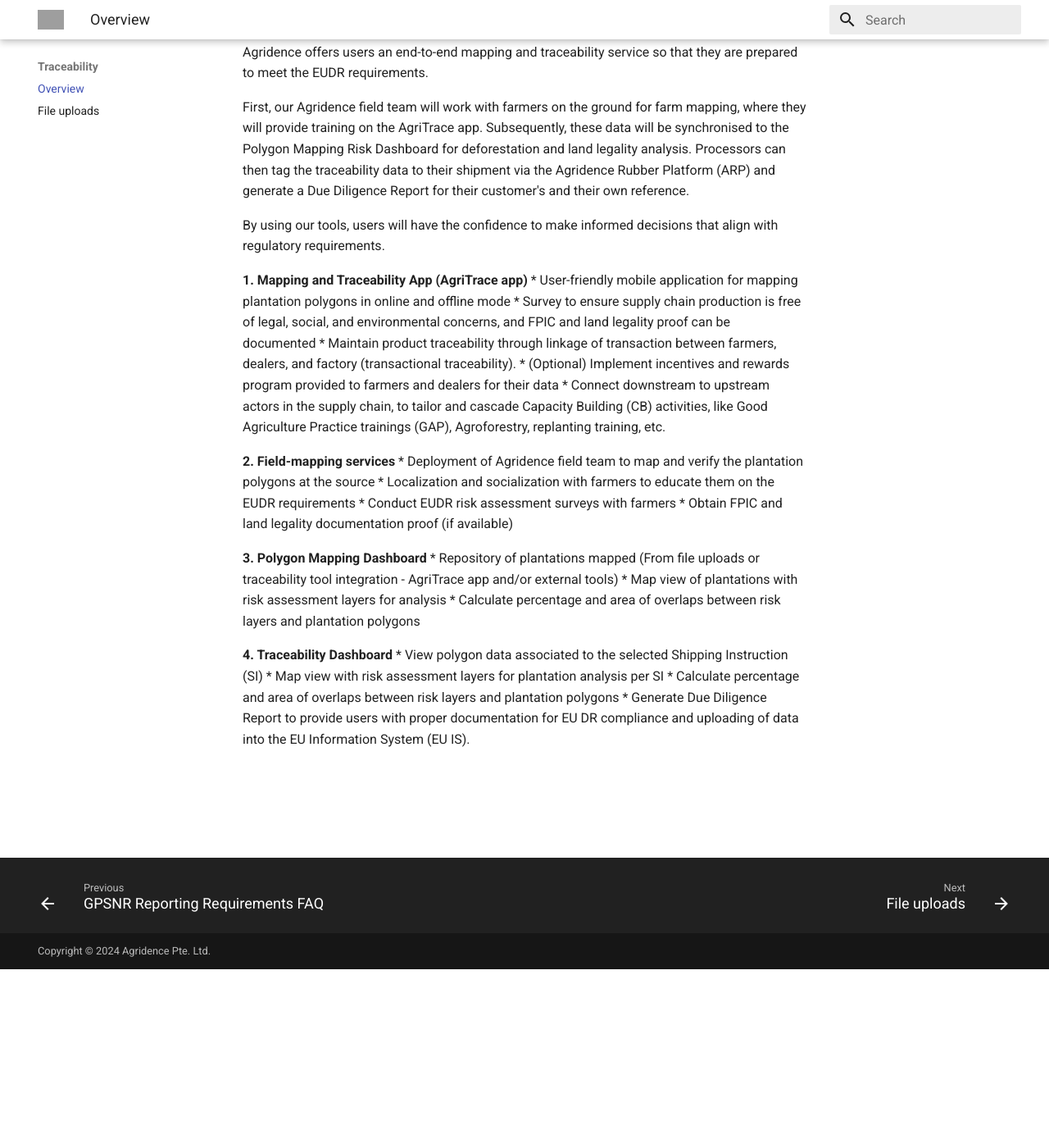
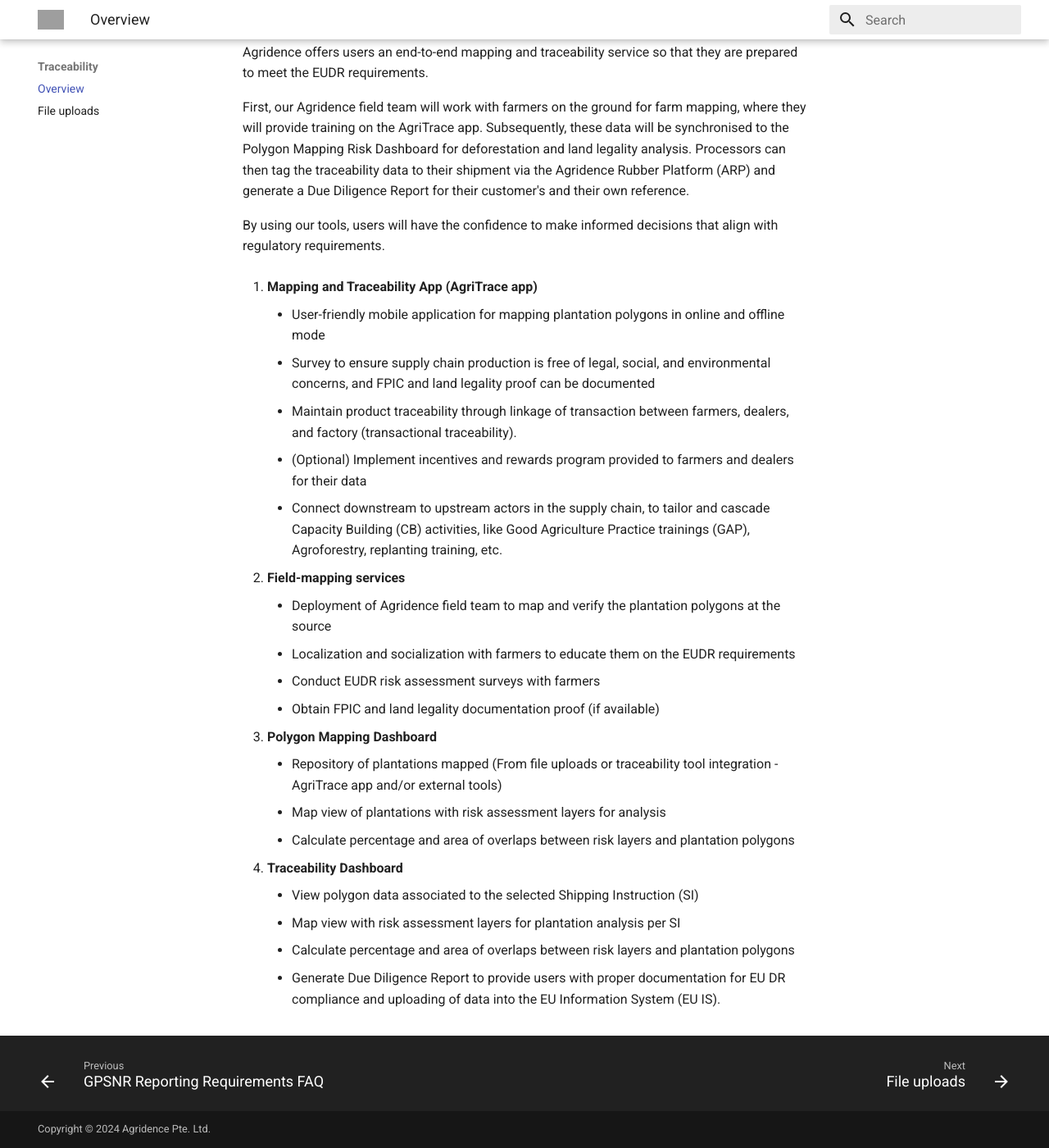
Before and after one commit to Agridence/public-docs, an MkDocs documentation site: the page built from docs/traceability/README.md, in a window 1280 px wide and 1400 px high, scrolled down 218 px. Shown: the whole window at 82% size. Built offline with MkDocs 1.6.1 and Material for MkDocs 9.7.7, drawn with Linux system fonts in a browser that asks for light colours; grey boxes are pictures that could not be loaded.

Commit message:
indentation

```diff
--- a/docs/traceability/README.md
+++ b/docs/traceability/README.md
@@ -6,26 +6,26 @@ First, our Agridence field team will work with farmers on the ground for farm ma
 
 By using our tools, users will have the confidence to make informed decisions that align with regulatory requirements.
 
-**1. Mapping and Traceability App (AgriTrace app)**
-* User-friendly mobile application for mapping plantation polygons in online and offline mode
-* Survey to ensure supply chain production is free of legal, social, and environmental concerns, and FPIC and land legality proof can be documented
-* Maintain product traceability through linkage of transaction between farmers, dealers, and factory (transactional traceability).
-* (Optional) Implement incentives and rewards program provided to farmers and dealers for their data
-* Connect downstream to upstream actors in the supply chain, to tailor and cascade Capacity Building (CB) activities, like Good Agriculture Practice trainings (GAP), Agroforestry, replanting training, etc.
+1. **Mapping and Traceability App (AgriTrace app)**
+    * User-friendly mobile application for mapping plantation polygons in online and offline mode
+    * Survey to ensure supply chain production is free of legal, social, and environmental concerns, and FPIC and land legality proof can be documented
+    * Maintain product traceability through linkage of transaction between farmers, dealers, and factory (transactional traceability).
+    * (Optional) Implement incentives and rewards program provided to farmers and dealers for their data
+    * Connect downstream to upstream actors in the supply chain, to tailor and cascade Capacity Building (CB) activities, like Good Agriculture Practice trainings (GAP), Agroforestry, replanting training, etc.
 
-**2. Field-mapping services**
-* Deployment of Agridence field team to map and verify the plantation polygons at the source
-* Localization and socialization with farmers to educate them on the EUDR requirements
-* Conduct EUDR risk assessment surveys with farmers
-* Obtain FPIC and land legality documentation proof (if available)
+2. **Field-mapping services**
+    * Deployment of Agridence field team to map and verify the plantation polygons at the source
+    * Localization and socialization with farmers to educate them on the EUDR requirements
+    * Conduct EUDR risk assessment surveys with farmers
+    * Obtain FPIC and land legality documentation proof (if available)
 
-**3. Polygon Mapping Dashboard**
-* Repository of plantations mapped (From file uploads or traceability tool integration - AgriTrace app and/or external tools)
-* Map view of plantations with risk assessment layers for analysis
-* Calculate percentage and area of overlaps between risk layers and plantation polygons
+3. **Polygon Mapping Dashboard**
+    * Repository of plantations mapped (From file uploads or traceability tool integration - AgriTrace app and/or external tools)
+    * Map view of plantations with risk assessment layers for analysis
+    * Calculate percentage and area of overlaps between risk layers and plantation polygons
 
-**4. Traceability Dashboard**
-* View polygon data associated to the selected Shipping Instruction (SI)
-* Map view with risk assessment layers for plantation analysis per SI
-* Calculate percentage and area of overlaps between risk layers and plantation polygons
-* Generate Due Diligence Report to provide users with proper documentation for EU DR compliance and uploading of data into the EU Information System (EU IS).
+4. **Traceability Dashboard**
+    * View polygon data associated to the selected Shipping Instruction (SI)
+    * Map view with risk assessment layers for plantation analysis per SI
+    * Calculate percentage and area of overlaps between risk layers and plantation polygons
+    * Generate Due Diligence Report to provide users with proper documentation for EU DR compliance and uploading of data into the EU Information System (EU IS).
```
